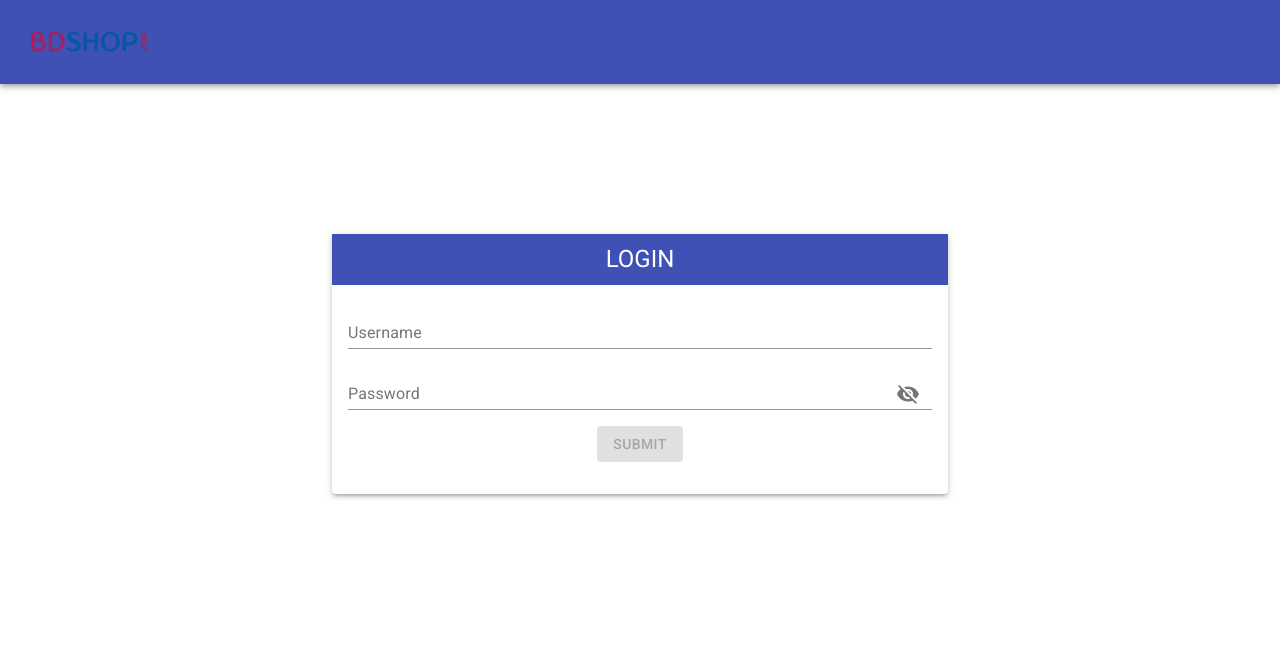
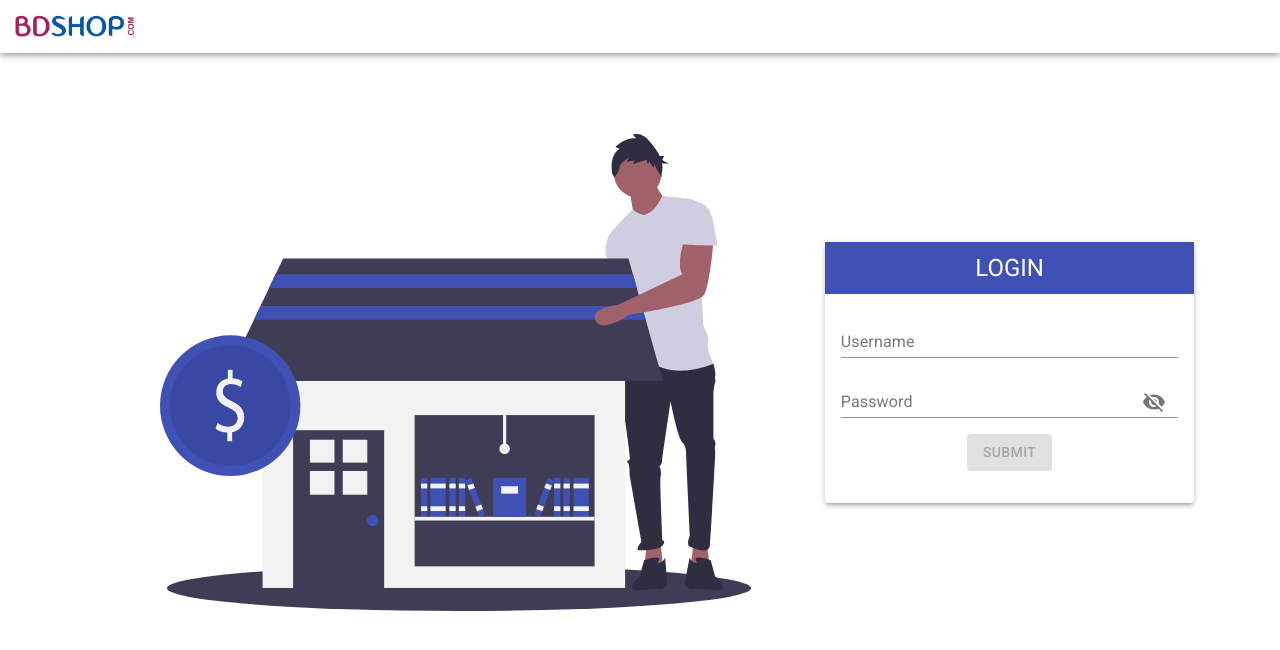
Before and after one commit to ContriverAI/BDHSOP-Validation-FrontEnd-React, a React (Create React App) app: page / in a window 1280 px wide. Shown: the top 650 px of the page. Built offline with nearby package versions, Linux system fonts and the light colour scheme.

Commit message:
homepage image added

```diff
--- a/src/components/addRecord/AddRecord.js
+++ b/src/components/addRecord/AddRecord.js
@@ -70,6 +70,7 @@ function AddRecord() {
           justifyContent: "center",
           alignItems: "center",
           display: "flex",
+          height: '75vh'
         }}
       >
         <Grid item md={6} lg={6}>
--- a/src/components/navigation/Navigation.css
+++ b/src/components/navigation/Navigation.css
@@ -1,7 +1,7 @@
 .nav-active{
-    background-color: white;
+    background-color: #3f51b5;
     padding: 0.4rem 0.6rem;
     border-radius: 6px;
-    color: #3f51b5!important;
+    color: white!important;
 
 }
--- a/src/components/navigation/Navigation.js
+++ b/src/components/navigation/Navigation.js
@@ -29,9 +29,10 @@ function Navigation(props) {
         position="static"
         style={{
           flexDirection: "row",
-          padding: "1.8rem",
+          padding: "0.8rem",
           alignItems: "center",
         }}
+        color="transparent"
       >
         <img
           src={logo}
@@ -52,7 +53,7 @@ function Navigation(props) {
                 exact
                 to="/add"
                 className={classes.link}
-                style={{ marginRight: "1.2rem", padding: "0.4rem 0.6rem" }}
+                style={{ marginRight: "1.2rem", padding: "0.4rem 0.6rem",color:'#303F9F' }}
                 activeClassName="nav-active"
               >
                 ADD RECORD
@@ -63,7 +64,7 @@ function Navigation(props) {
                 // to="/view"
                 to="/"
                 className={classes.link}
-                style={{ marginRight: "1.2rem", padding: "0.4rem 0.6rem" }}
+                style={{ marginRight: "1.2rem", padding: "0.4rem 0.6rem",color:'#303F9F' }}
                 activeClassName="nav-active"
               >
                 VIEW DATA
@@ -73,7 +74,7 @@ function Navigation(props) {
                 exact
                 to="/create"
                 className={classes.link}
-                style={{ marginRight: "1.2rem", padding: "0.4rem 0.6rem" }}
+                style={{ marginRight: "1.2rem", padding: "0.4rem 0.6rem",color:'#303F9F' }}
                 activeClassName="nav-active"
               >
                 CREATE USER
--- a/src/index.css
+++ b/src/index.css
@@ -6,6 +6,7 @@
     font-family: 'Roboto',
     sans-serif;
 }
+
 /* width */
 ::-webkit-scrollbar {
     width: 0px;
--- a/src/pages/home/Home.js
+++ b/src/pages/home/Home.js
@@ -21,6 +21,7 @@ import { AuthContext } from "../../context/AuthContext";
 import { Event } from "@material-ui/icons";
 import axios from "axios";
 import AlertPop from "../../components/alert/AlertPop";
+import shop from "../../asset/shop.svg";
 const useStyles = makeStyles((theme) => ({
   formControl: {
     margin: theme.spacing(1),
@@ -109,10 +110,15 @@ function Home(props) {
         justifyContent: "center",
         alignItems: "center",
         width: "100%",
-        height: "70vh",
+        height: "80vh",
       }}
     >
-      <Grid style={{ width: "50%" }}>
+    <Grid style={{ width: "60%",display: "flex",
+        justifyContent: "center",
+        alignItems: "center", }}>
+    <img src={shop} style={{ width: "80%" }}/>
+    </Grid>
+      <Grid style={{ width: "30%" }}>
         <Paper elevation={3}>
           <Typography
             variant="h5"
```
Also changed, not shown: src/asset/shop.svg (added).
